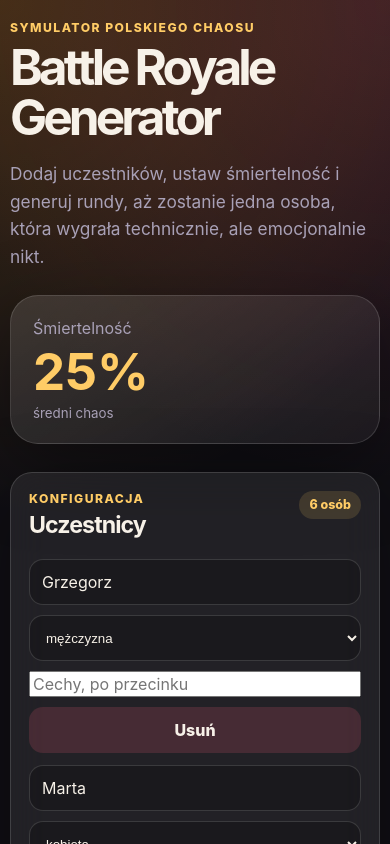
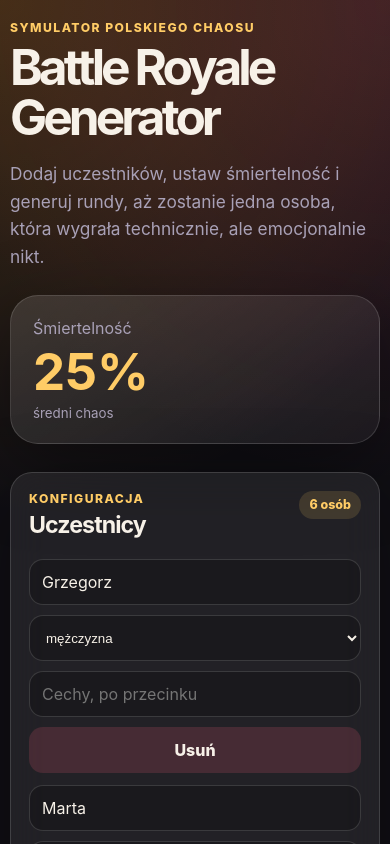
Before and after one commit to Madakkk/zbr, a Next.js app: page / in a window 390 px wide. Shown: the top 844 px of the page. Built offline with nearby package versions, Linux system fonts and the light colour scheme.

Commit message:
Update globals.css

```diff
--- a/app/globals.css
+++ b/app/globals.css
@@ -630,3 +630,36 @@ h2 {
   color: var(--muted);
   font-size: 0.88rem;
 }
+
+.traits-input {
+  width: 100%;
+  min-height: 46px;
+  padding: 0 12px;
+  border: 1px solid var(--border);
+  border-radius: 14px;
+  outline: none;
+  color: var(--text);
+  background: rgba(0, 0, 0, 0.24);
+}
+
+.traits-input:focus {
+  border-color: rgba(255, 204, 102, 0.7);
+  box-shadow: 0 0 0 4px rgba(255, 204, 102, 0.12);
+}
+
+.traits-list {
+  margin: 10px 0 0;
+  color: var(--accent);
+  font-size: 0.86rem;
+  line-height: 1.45;
+}
+
+.participant-row {
+  grid-template-columns: minmax(0, 1fr) 140px minmax(0, 1fr) auto;
+}
+
+@media (max-width: 900px) {
+  .participant-row {
+    grid-template-columns: 1fr;
+  }
+}
```
